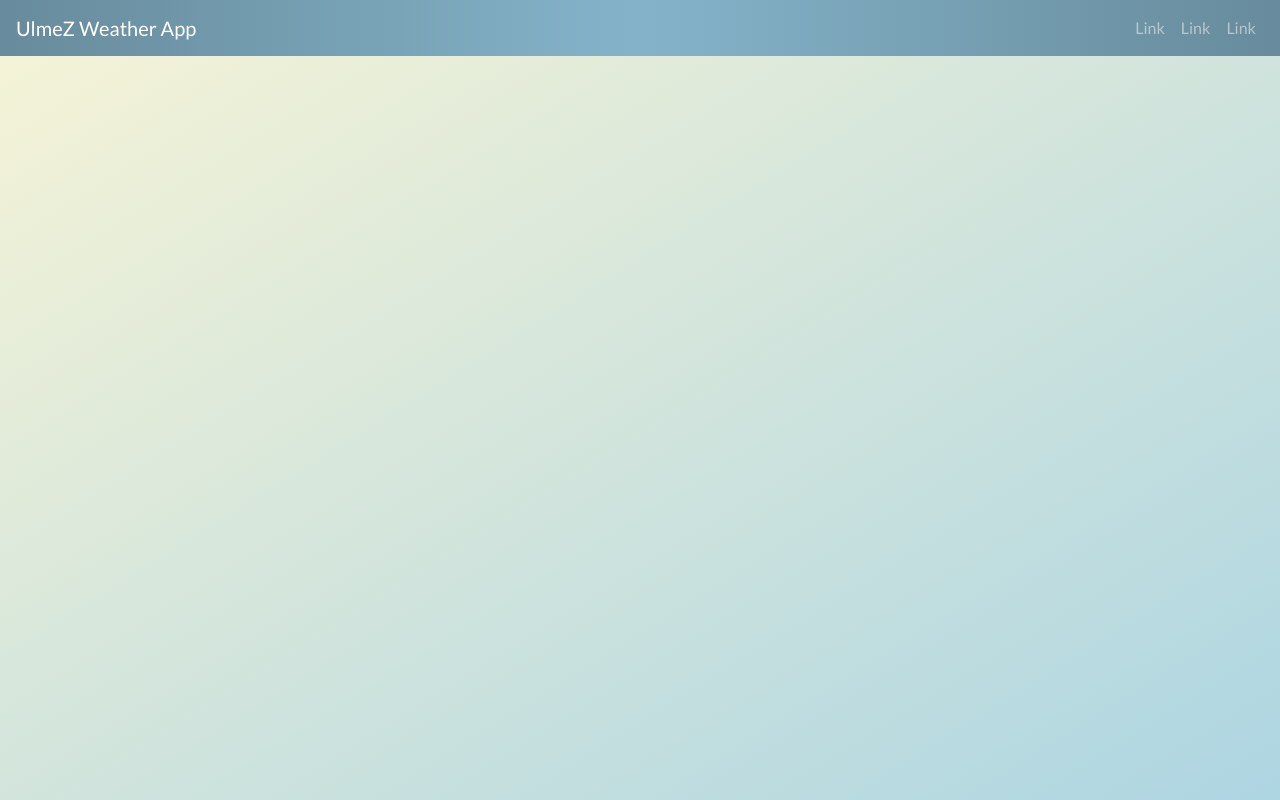
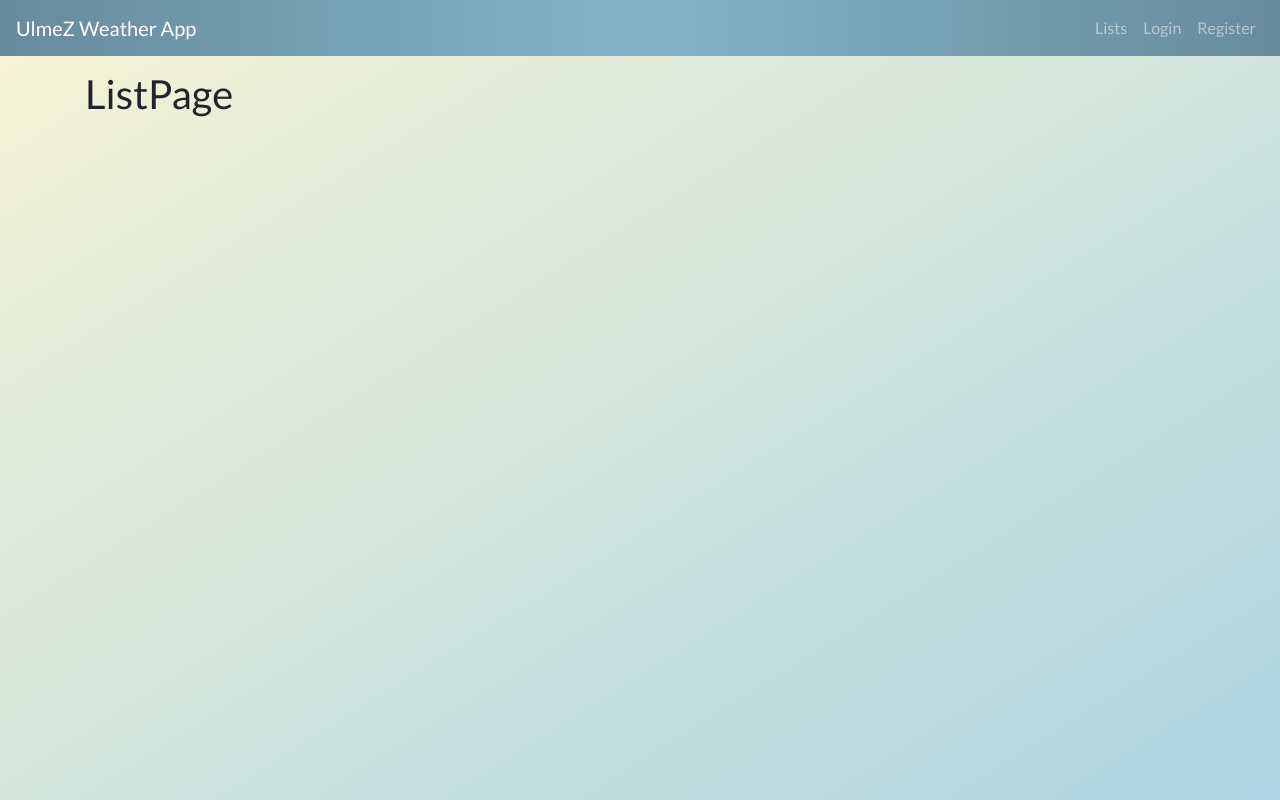
Before and after one commit to ulmez/ulmez-weather-app, a React (Create React App) app in the folder react-client/: page /lists in a window 1280 px wide. Built offline with nearby package versions, Linux system fonts and the light colour scheme; no server answers.

Commit message:
List page component init

```diff
--- a/react-client/src/components/App.js
+++ b/react-client/src/components/App.js
@@ -6,6 +6,7 @@ import StartPage from './main/pages/startPage/StartPage';
 import HeaderPage from './main/pages/header/HeaderPage';
 import RegisterPage from './main/pages/registerPage/RegisterPage';
 import LoginPage from './main/pages/loginPage/LoginPage';
+import ListPage from './main/listPage/ListPage';
 
 import './App.css';
 
@@ -42,6 +43,7 @@ class App extends Component {
         <Route exact path="/" component={StartPage} />
         <Route exact path="/register" component={RegisterPage} />
         <Route exact path="/login" component={LoginPage} />
+        <Route exact path="/lists" component={ListPage} />
       </div>
     );
   }
--- /dev/null
+++ b/react-client/src/components/main/listPage/ListPage.js
@@ -0,0 +1,11 @@
+import React from 'react';
+
+class ListPage extends React.Component {
+    render() {
+        return (
+            <h1>ListPage</h1>
+        );
+    }
+}
+
+export default ListPage;
--- a/react-client/src/components/main/pages/header/HeaderPage.js
+++ b/react-client/src/components/main/pages/header/HeaderPage.js
@@ -7,7 +7,7 @@ class HeaderPage extends React.Component {
         return (
             <header>
                 <nav className="header-page navbar navbar-expand-md bg-dark navbar-dark fixed-top nav-bk4">
-                    <a className="navbar-brand" href="#">UlmeZ Weather App</a>
+                    <a className="navbar-brand" href="/">UlmeZ Weather App</a>
 
                     <button className="navbar-toggler" type="button" data-toggle="collapse" data-target="#collapsibleNavbar">
                         <span className="navbar-toggler-icon"></span>
@@ -16,13 +16,13 @@ class HeaderPage extends React.Component {
                     <div className="collapse navbar-collapse" id="collapsibleNavbar">
                         <ul className="navbar-nav ml-auto">
                             <li className="nav-item">
-                                <a className="nav-link" href="#">Link</a>
+                                <a className="nav-link" href="/lists">Lists</a>
                             </li>
                             <li className="nav-item">
-                                <a className="nav-link" href="#">Link</a>
+                                <a className="nav-link" href="/login">Login</a>
                             </li>
                             <li className="nav-item">
-                                <a className="nav-link" href="#">Link</a>
+                                <a className="nav-link" href="/register">Register</a>
                             </li>
                         </ul>
                     </div>
```
Also changed, not shown: react-client/src/components/main/listPage/ListPage.css (added).
